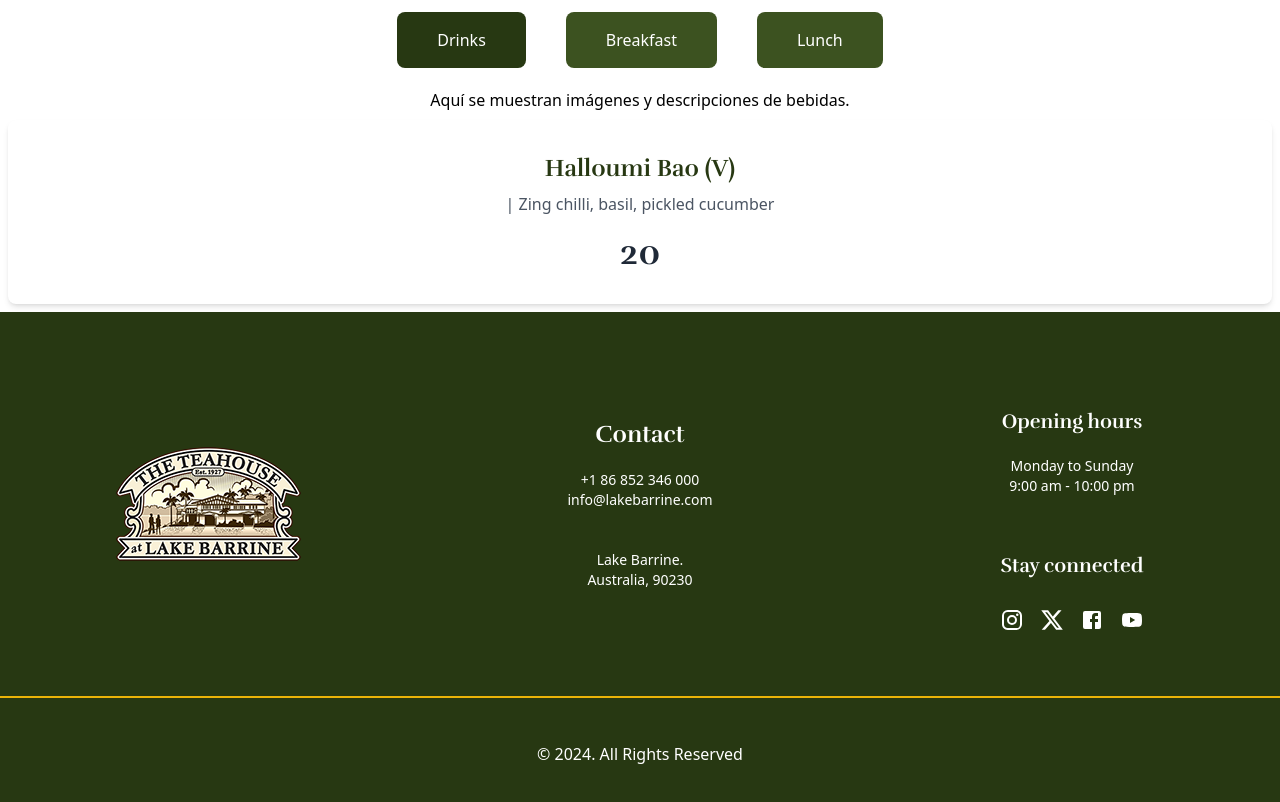
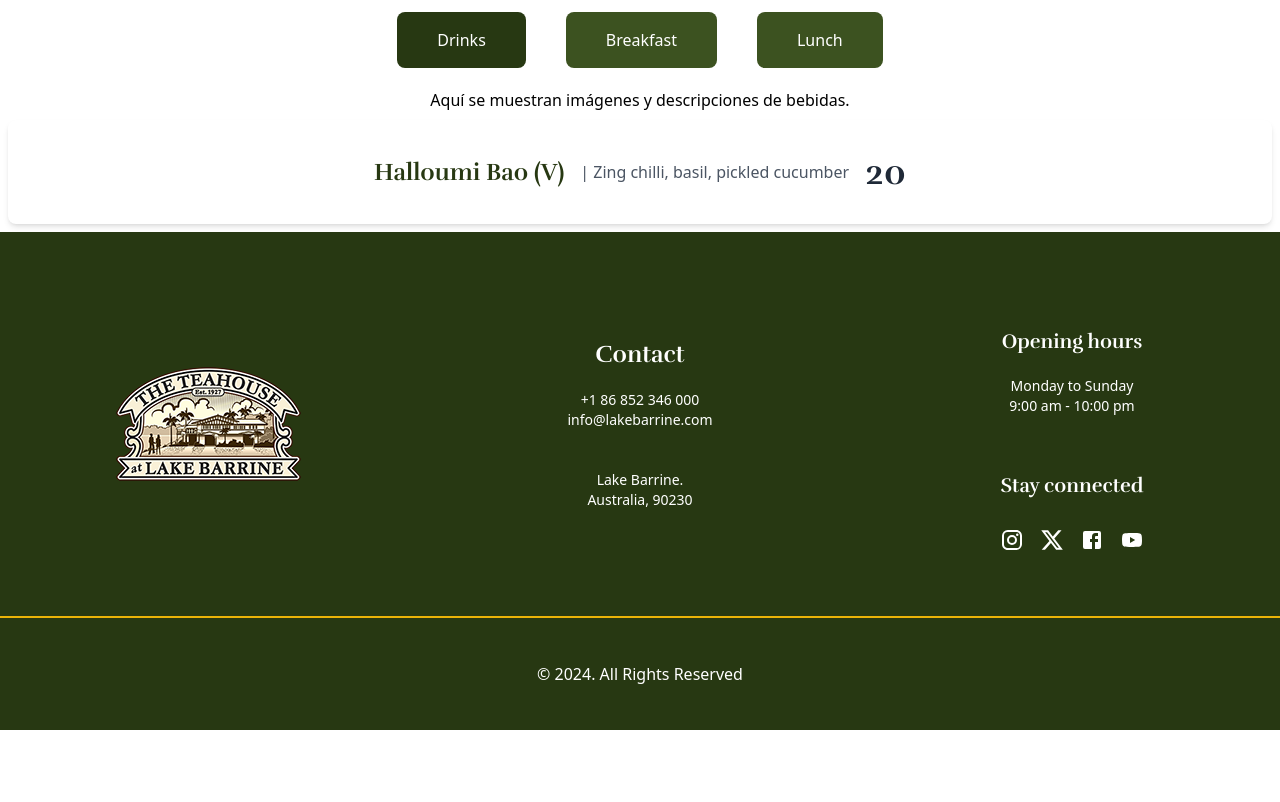
Before and after one commit to gpedrosad/lake_, a React (Vite) app: page /contact in a window 1280 px wide. Shown: the part 2420-3222 px from the top of the page. After the commit the page ends 3150 px from the top, so only its background shows below. Built offline with nearby package versions, Linux system fonts and the light colour scheme.

Commit message:
cambios en modal

```diff
--- /dev/null
+++ b/src/components/ItemModal.jsx
@@ -0,0 +1,41 @@
+import React, { useState } from 'react';
+
+const ItemModal = ({ nombre, ingredientes, precio, imagen }) => {
+  const [isOpen, setIsOpen] = useState(false);
+
+  const closeModal = () => {
+    setIsOpen(false);
+  };
+
+  const openModal = () => {
+    setIsOpen(true);
+  };
+
+  return (
+    <>
+      <button className="text-2xl font-bold cursor-pointer" onClick={openModal}>
+        {nombre}
+      </button>
+
+      {isOpen && (
+        <div className="fixed inset-0 bg-black bg-opacity-50 flex items-center justify-center z-50">
+          <div className="bg-white p-4 md:flex rounded-lg shadow-lg max-w-4xl mx-auto">
+            <div className="flex flex-col md:w-1/2 space-y-4 p-4">
+              <h2 className="text-xl font-bold">{nombre}</h2>
+              <p className="text-gray-600">{ingredientes}</p>
+              <p className="text-2xl font-bold">{precio}</p>
+              <button onClick={closeModal} className="px-4 py-2 bg-blue-500 text-white rounded hover:bg-blue-700 transition duration-300">
+                Close
+              </button>
+            </div>
+            <div className="md:w-1/2">
+              <img src={imagen} alt="Dish image" className="rounded-lg w-full h-full object-cover"/>
+            </div>
+          </div>
+        </div>
+      )}
+    </>
+  );
+};
+
+export default ItemModal;
--- a/src/components/MenuItem.jsx
+++ b/src/components/MenuItem.jsx
@@ -1,13 +1,38 @@
-import React from 'react';
+import React, { useState } from 'react';
 
 const MenuItem = ({ nombre, ingredientes, precio, imagen }) => {
+  const [modalOpen, setModalOpen] = useState(false);
+
+  const toggleModal = () => {
+    setModalOpen(!modalOpen);
+  };
+
   return (
     <div className="flex flex-col items-center bg-white shadow-md rounded-lg p-4 m-2">
-      <div className="w-full text-left p-4">
-        <h2 className="text-2xl font-bold text-custom-green text-center font-rufina">{nombre}</h2>
-        <p className="text-gray-600 mt-2 text-center">{ingredientes}</p>
-        <p className="text-4xl font-rufina font-bold text-gray-800 mt-4 text-center custom-green">{precio}</p>
+      <div className="w-full p-4 flex flex-col md:flex-row md:items-center md:justify-center md:space-x-4">
+        <h2 className="text-2xl font-bold text-custom-green text-center font-rufina cursor-pointer" onClick={toggleModal}>{nombre}</h2>
+        <p className="text-gray-600 mt-2 md:mt-0 text-center">{ingredientes}</p>
+        <p className="text-4xl font-rufina font-bold text-gray-800 mt-4 md:mt-0 text-center custom-green">{precio}</p>
       </div>
+      {modalOpen && (
+        <div className="fixed inset-0 bg-black bg-opacity-50 flex items-center justify-center z-50">
+          <div className="bg-white p-4 rounded-lg shadow-lg mx-auto max-w-lg md:max-w-2xl text-center">
+            <div className="flex flex-col md:flex-row">
+              <div className="md:w-1/2 p-4">
+                <h2 className="text-xl font-bold">{nombre}</h2>
+                <p>{ingredientes}</p>
+                <p className="text-2xl font-bold">{precio}</p>
+                <button onClick={toggleModal} className="mt-4 px-4 py-2 bg-red-500 text-white rounded hover:bg-red-700 transition duration-300">
+                  Close
+                </button>
+              </div>
+              <div className="md:w-1/2">
+                <img src={imagen} alt="Dish image" className="rounded-lg w-full h-full object-cover" />
+              </div>
+            </div>
+          </div>
+        </div>
+      )}
     </div>
   );
 };
--- a/src/pages/Contact.jsx
+++ b/src/pages/Contact.jsx
@@ -17,7 +17,7 @@ function Contact () {
         <TeaDescription/>
         <HoursAndBookingInfo/>
         <DropdownButton/>
-        <MenuItem nombre="Halloumi Bao (V)" ingredientes="| Zing chilli, basil, pickled cucumber" precio="20" imagen="../assets/images/TeaPhoto.png"/>
+        <MenuItem nombre="Halloumi Bao (V)" ingredientes="| Zing chilli, basil, pickled cucumber" precio="20" imagen="src/img/huevos.png"/>
 
 
         </div>
```
